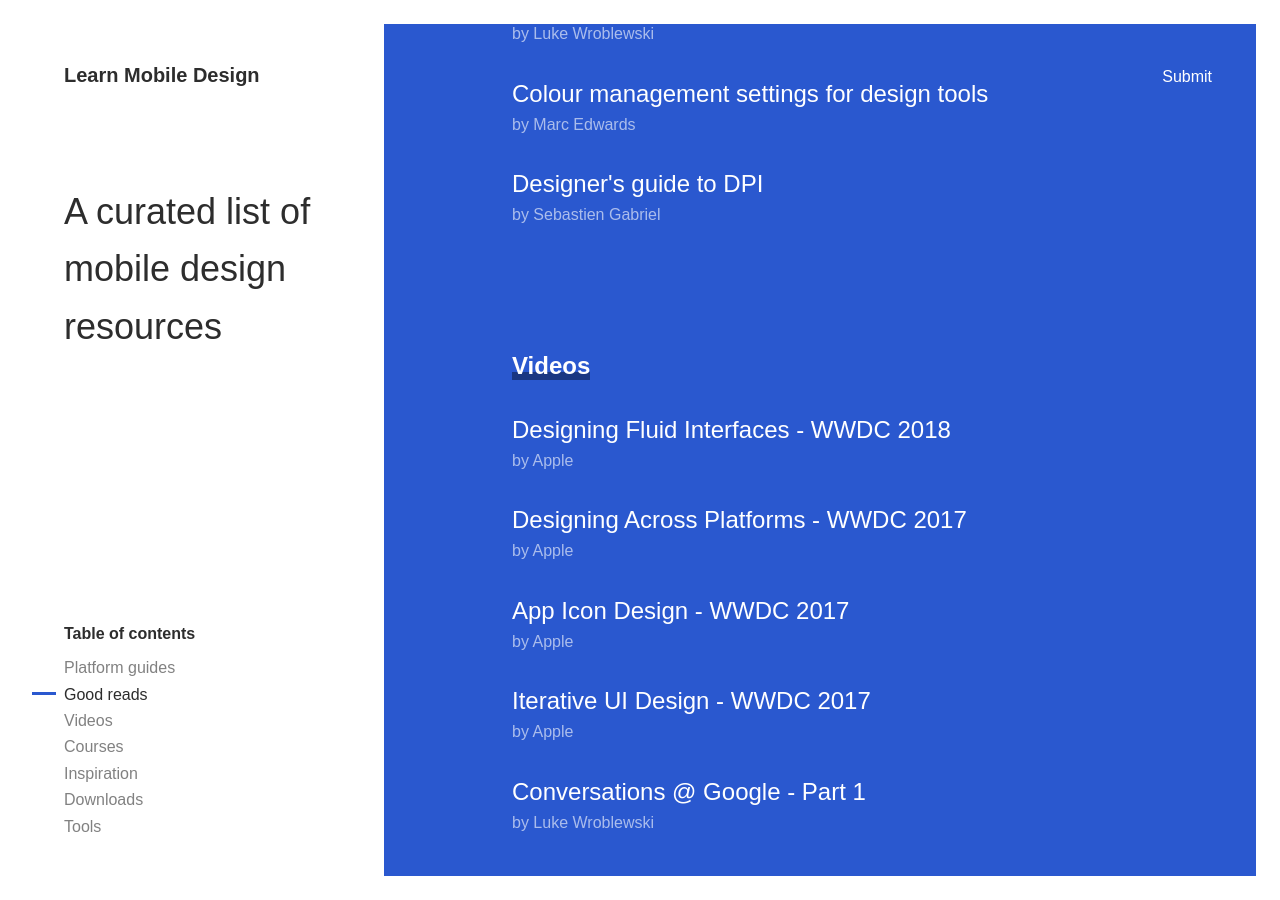
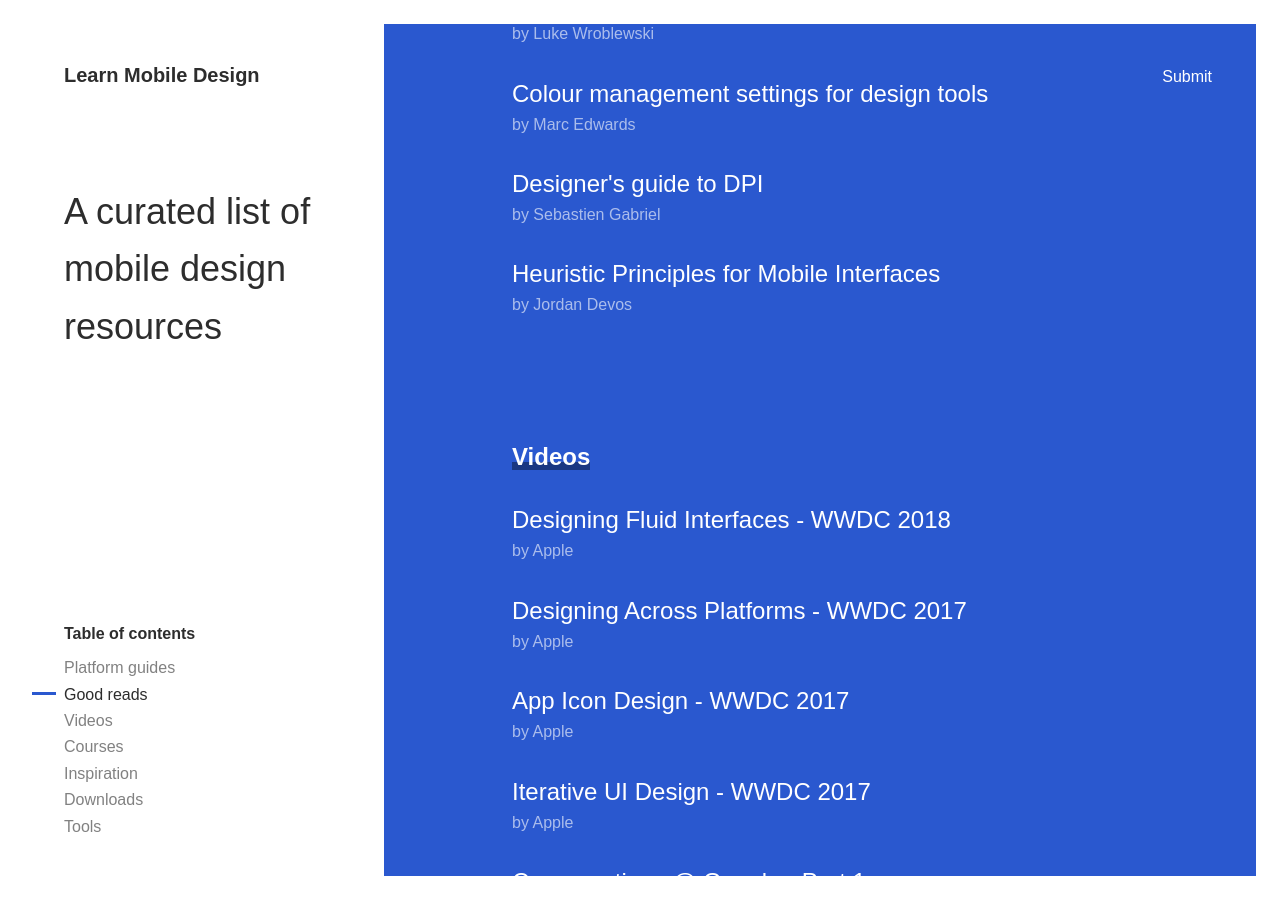
Before and after one commit to jonrundle/learn-mobile-design, a Jekyll site: the page built from index.md, in a window 1280 px wide and 900 px high, scrolled down 1633 px. Built offline with Jekyll 4.4.1, drawn with Linux system fonts in a browser that asks for light colours; nearby versions of some CDN libraries; some web fonts are replaced.

Commit message:
Added an article

```diff
--- a/_data/links.yml
+++ b/_data/links.yml
@@ -68,6 +68,10 @@
     - title: "Designer's guide to DPI"
       author: "Sebastien Gabriel"
       url: "https://www.sebastien-gabriel.com/designers-guide-to-dpi/"
+      paid: false
+    - title: "Heuristic Principles for Mobile Interfaces"
+      author: "Jordan Devos"
+      url: "https://www.toptal.com/designers/usability/mobile-heuristic-principles"
       paid: false
 
 - category: "Videos"
```
